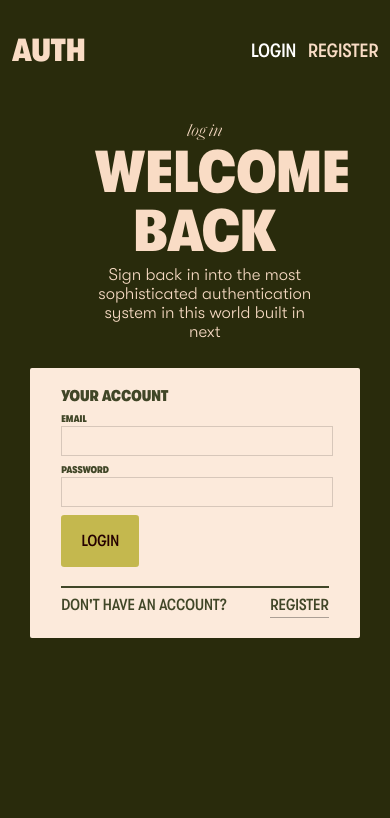
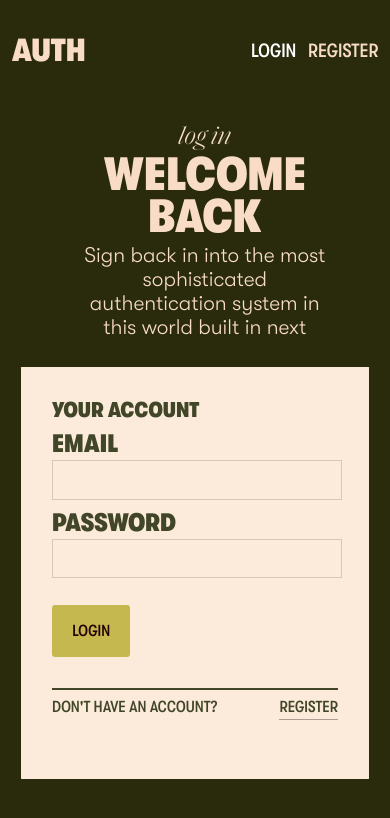
Before and after one commit to PiyushG-dev/nextJS-appwrite-auth, a Next.js app: page /login in a window 390 px wide. Shown: the top 818 px of the page. Built offline with nearby package versions, Linux system fonts and the light colour scheme; no server answers.

Commit message:
login ui for mobile

```diff
--- a/src/app/styles/Login.module.css
+++ b/src/app/styles/Login.module.css
@@ -159,3 +159,52 @@
     }
 
 }
+
+@media (max-width:750px){
+    .left{
+        width: 70%;
+    }
+
+    .left p:nth-of-type(1){
+        font-size: 3vmax;
+    }
+
+    .left p:nth-of-type(2){
+        font-size: 2.5vmax;
+    }
+
+     .left h1{
+        font-size: 12vw;
+        line-height: 11vw;
+     }
+     .right{
+        width: 95%;
+     }
+
+     .right_container{
+        padding-top: 8vw;
+        padding-bottom: 15vw;
+        border-radius: .1vw;
+     }
+
+     .right_container h2{
+        font-size: 5.5vw;
+     }
+
+     .right_container form h3{
+        font-size: 3vmax;
+    }
+
+    .right_container form{
+        padding-bottom: 3vw;
+    }
+
+     .right_container form input{
+        padding-top: 3vw;
+        padding-bottom: 3vw;
+     }
+
+     .right_container form button{
+        margin-top: 5vw;
+     }
+}
```
